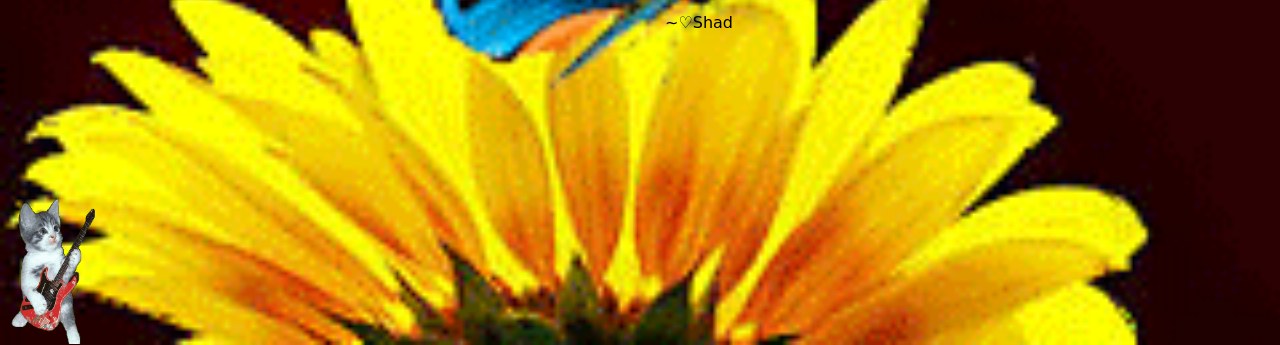
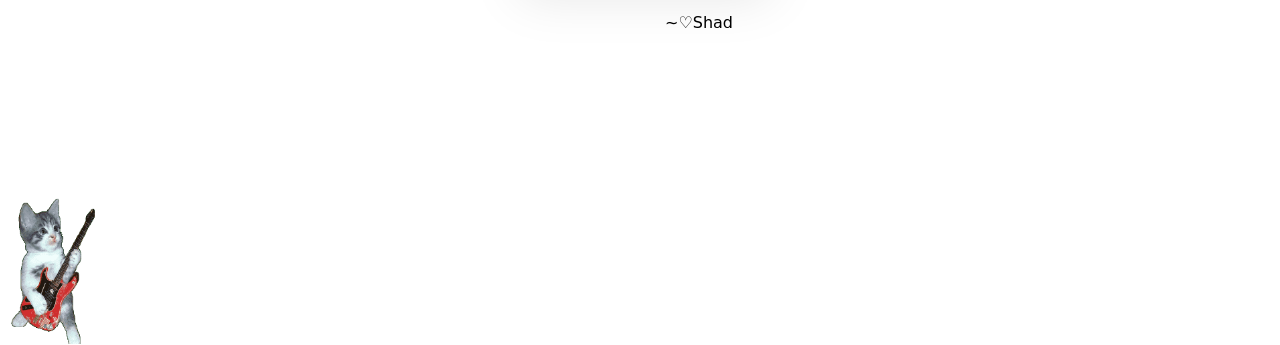
Before and after one commit to mohddilshad76/Special-For-You, a plain HTML site: page index.html in a window 1280 px wide. Shown: the part 455-800 px from the top of the page. Drawn offline with Linux system fonts and the light colour scheme.

Commit message:
Update style.css

```diff
--- a/style.css
+++ b/style.css
@@ -2,7 +2,7 @@ body {
     height: 96vh;
     background-image: url('bg2.gif');
     background-repeat: no-repeat;
-    background-size: cover;
+    background-size: 100;
 }
 
 img {
```
